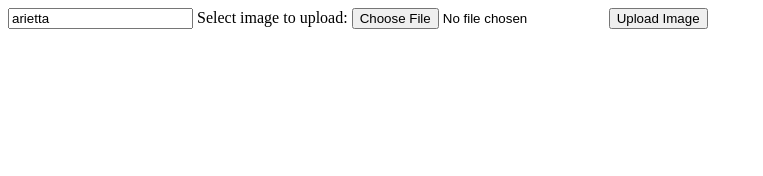
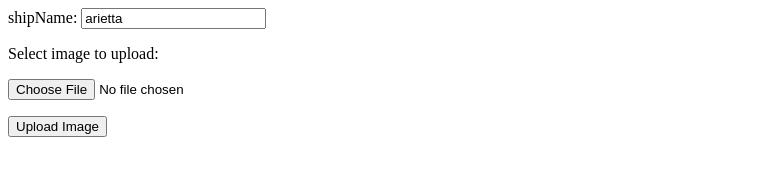
Before and after one commit to ryhinchey/multer-issue-reproduction, a website: page public/index.html in a window 1280 px wide. Shown: the whole page, without its empty margins (0-763 px from the left). Drawn offline with Linux system fonts and the light colour scheme.

Commit message:
break the form up a little

```diff
--- a/public/index.html
+++ b/public/index.html
@@ -1,6 +1,15 @@
 <form action="file" method="post" enctype="multipart/form-data">
+  <p>
+  shipName:
     <input name="shipName" type="text" value="arietta">
+    </p>
+  <p>
     Select image to upload:
+  </p>
+  <p>
     <input type="file" name="avatar">
+  </p>
+  <p>
     <input type="submit" value="Upload Image" name="submit">
+  </p>
 </form>
```
